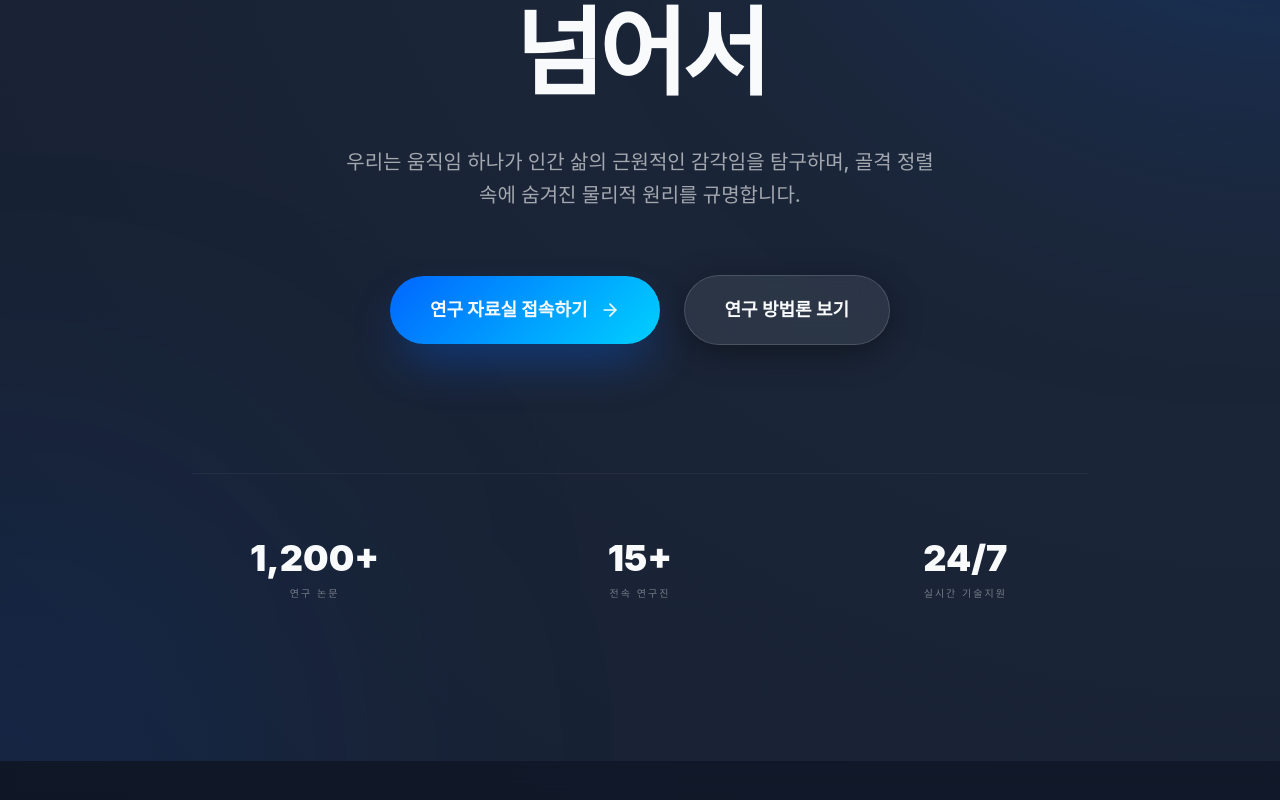
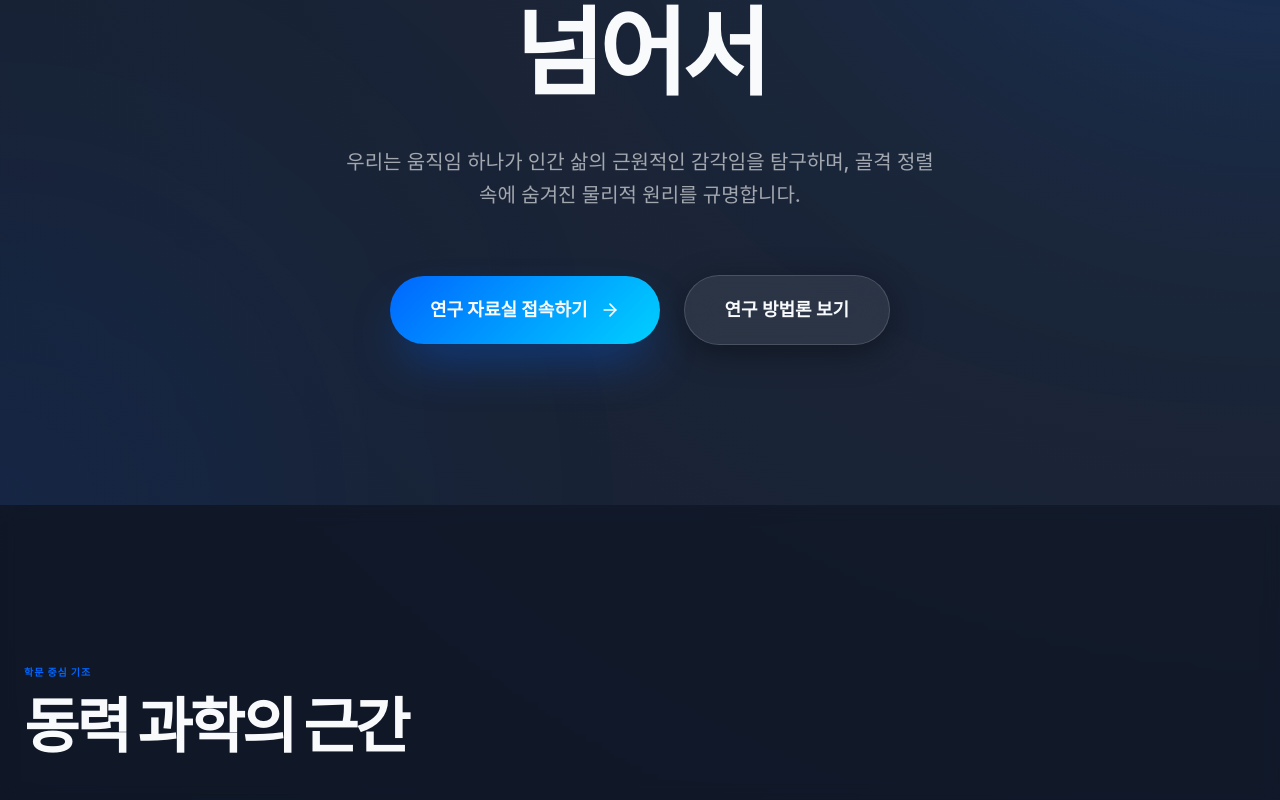
Before and after one commit to ankijung88-cloud/movingarts, a React (Vite) app in the folder frontend/: page / in a window 1280 px wide. Shown: the part 414-1214 px from the top of the page. Built offline with nearby package versions, Linux system fonts and the light colour scheme.

Commit message:
Remove stats section from landing page

```diff
--- a/frontend/src/pages/Home.tsx
+++ b/frontend/src/pages/Home.tsx
@@ -33,20 +33,7 @@ const Home = () => {
                         </a>
                     </div>
 
-                    <div className="grid grid-cols-3 gap-20 mt-32 border-t border-white/5 pt-16 w-full max-w-4xl">
-                        <div className="text-center">
-                            <div className="text-4xl font-black mb-2">1,200+</div>
-                            <div className="text-[10px] text-white/40 uppercase tracking-[0.2em]">연구 논문</div>
-                        </div>
-                        <div className="text-center">
-                            <div className="text-4xl font-black mb-2">15+</div>
-                            <div className="text-[10px] text-white/40 uppercase tracking-[0.2em]">전속 연구진</div>
-                        </div>
-                        <div className="text-center">
-                            <div className="text-4xl font-black mb-2">24/7</div>
-                            <div className="text-[10px] text-white/40 uppercase tracking-[0.2em]">실시간 기술지원</div>
-                        </div>
-                    </div>
+
                 </div>
             </section>
 
```
